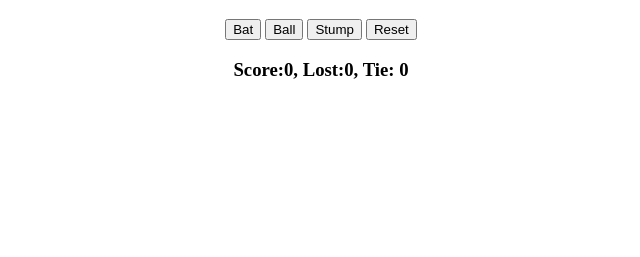
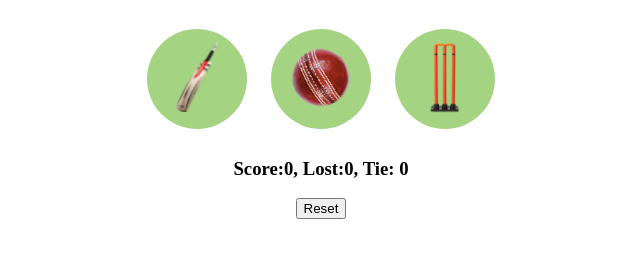
Before and after one commit to ddhan288/javaScript-Practice, a plain HTML site: page Chapters/8-JSON-Local-Storage-date&DOM/cricket.html in a window 1280 px wide. Shown: the part 61-318 px from the top of the page, without its empty margins (319-959 px from the left). Drawn offline with Linux system fonts and the light colour scheme.

Commit message:
added images to the buttons

```diff
--- /dev/null
+++ b/Chapters/8-JSON-Local-Storage-date&DOM/cricket.css
@@ -0,0 +1,16 @@
+body {
+  text-align: center;
+}
+.choice-button {
+  height: 100px;
+  width: 100px;
+  border: none;
+  margin: 10px;
+  background-color: rgb(164, 211, 130);
+  border-radius: 50px;
+  cursor: pointer;
+}
+
+.choice-image {
+  height: 75px;
+}
--- a/Chapters/8-JSON-Local-Storage-date&DOM/cricket.html
+++ b/Chapters/8-JSON-Local-Storage-date&DOM/cricket.html
@@ -3,6 +3,7 @@
   <head>
     <meta charset="utf-8" />
     <title>Cricket Game</title>
+    <link rel="stylesheet" href="./cricket.css" />
     <style>
       body {
         text-align: center;
@@ -13,34 +14,54 @@
     <h1>Bat Ball Stump Game</h1>
 
     <button
+      class="choice-button"
       onclick="
   let computerChoice = generateComputerChoice();
   let resultMsg = getResult('Bat', computerChoice);
   showResult('Bat', computerChoice, resultMsg);
   "
     >
-      Bat
+      <img
+        src="./images/Bat image for Cricket Game.png"
+        alt="bat"
+        class="choice-image"
+      />
     </button>
 
     <button
+      class="choice-button"
       onclick="
     computerChoice = generateComputerChoice();
     resultMsg = getResult('Ball', computerChoice);
     showResult('Ball', computerChoice, resultMsg);
   "
     >
-      Ball
+      <img
+        src="./images/Cricket Game Ball.png"
+        alt="ball"
+        class="choice-image"
+      />
     </button>
 
     <button
+      class="choice-button"
       onclick="
     computerChoice = generateComputerChoice();
     resultMsg = getResult('Stump', computerChoice);
     showResult('Stump', computerChoice, resultMsg);
   "
     >
-      Stump
+      <img
+        src="./images/Cricket Game Local Storage Image.png"
+        alt="stump"
+        class="choice-image"
+      />
     </button>
+
+    <h3 id="user-move"></h3>
+    <h3 id="computer-name"></h3>
+    <h3 id="result"></h3>
+    <h3 id="score"></h3>
     <button
       onclick="localStorage.clear()
     resetScore();
@@ -48,10 +69,6 @@
     >
       Reset
     </button>
-    <h3 id="user-move"></h3>
-    <h3 id="computer-name"></h3>
-    <h3 id="result"></h3>
-    <h3 id="score"></h3>
 
     <script>
       let score;
```
Also changed, not shown: Chapters/8-JSON-Local-Storage-date&DOM/images/Bat image for Cricket Game.png (added), Chapters/8-JSON-Local-Storage-date&DOM/images/Cricket Game Ball.png (added), Chapters/8-JSON-Local-Storage-date&DOM/images/Cricket Game Local Storage Image.png (added).
